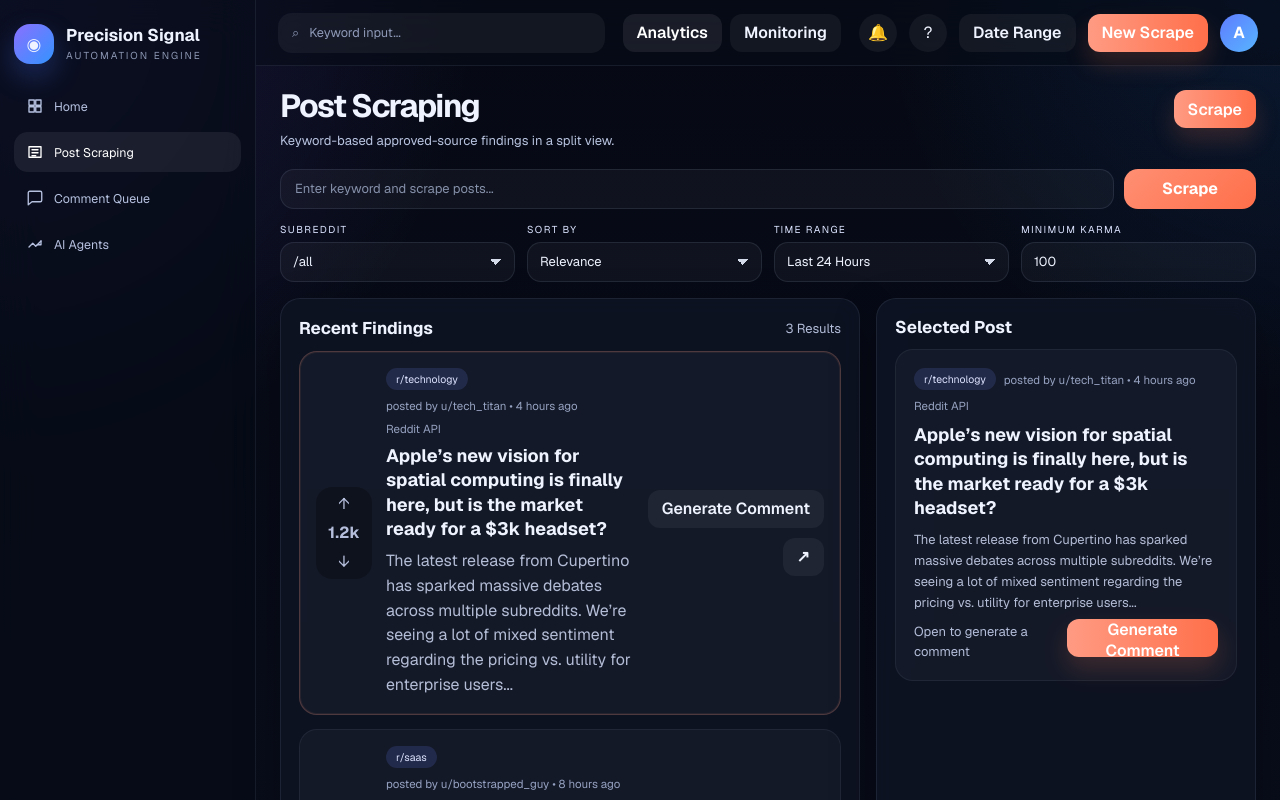
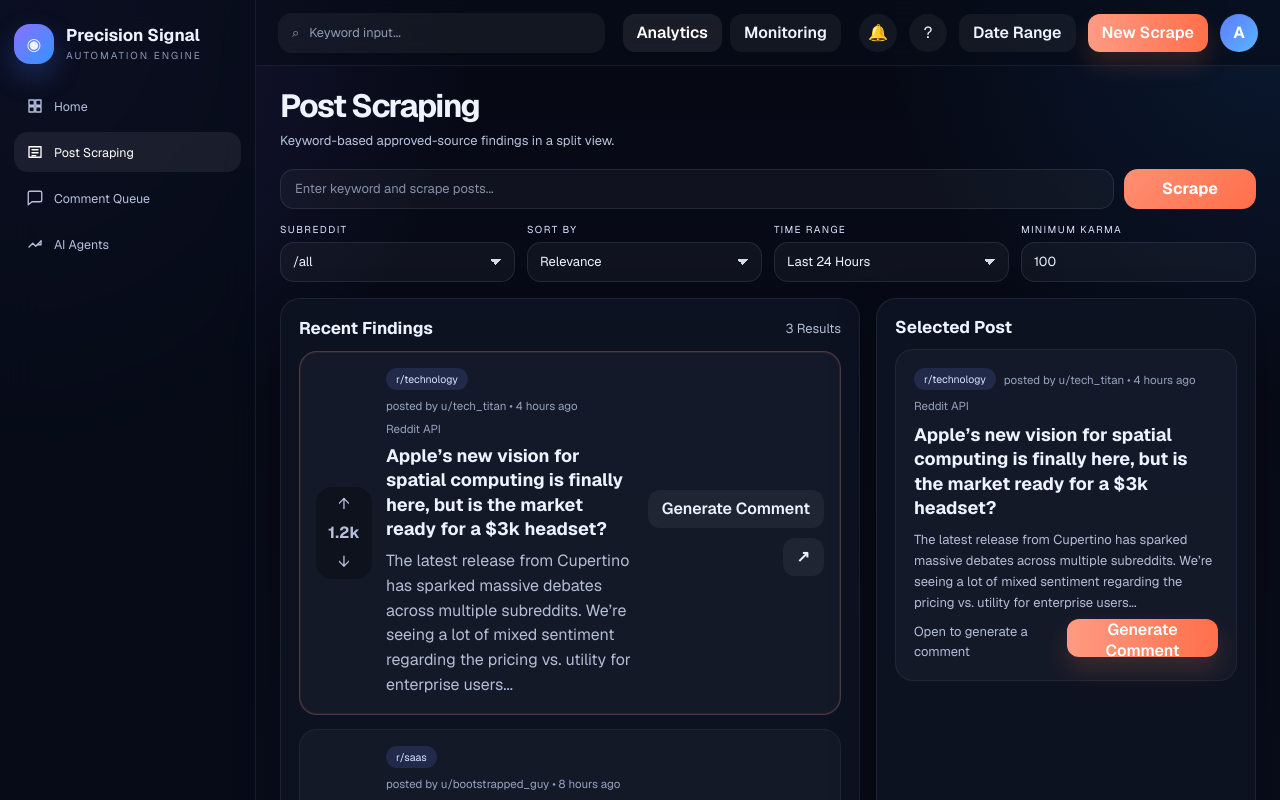
Before and after one commit to Jay-1410/Reddit-Automation, a Next.js app: page /scraped-posts in a window 1280 px wide. Shown: the top 800 px of the page. Built offline with nearby package versions, Linux system fonts and the light colour scheme.

Commit message:
Remove extra scrape header action

```diff
--- a/src/app/scraped-posts/page.js
+++ b/src/app/scraped-posts/page.js
@@ -58,7 +58,7 @@ export default function ScrapedPostsPage() {
   };
 
   return (
-    <DashboardShell title="Post Scraping" subtitle="Keyword-based approved-source findings in a split view." searchPlaceholder="Keyword input..." actions={<button className={styles.actionButton} onClick={scrape}>Scrape</button>}>
+    <DashboardShell title="Post Scraping" subtitle="Keyword-based approved-source findings in a split view." searchPlaceholder="Keyword input...">
       <section className={styles.keywordBar}>
         <input className={styles.keywordInput} value={keyword} onChange={(e) => setKeyword(e.target.value)} placeholder="Enter keyword and scrape posts..." />
         <button className={styles.keywordScrapeButton} onClick={scrape}>Scrape</button>
```
